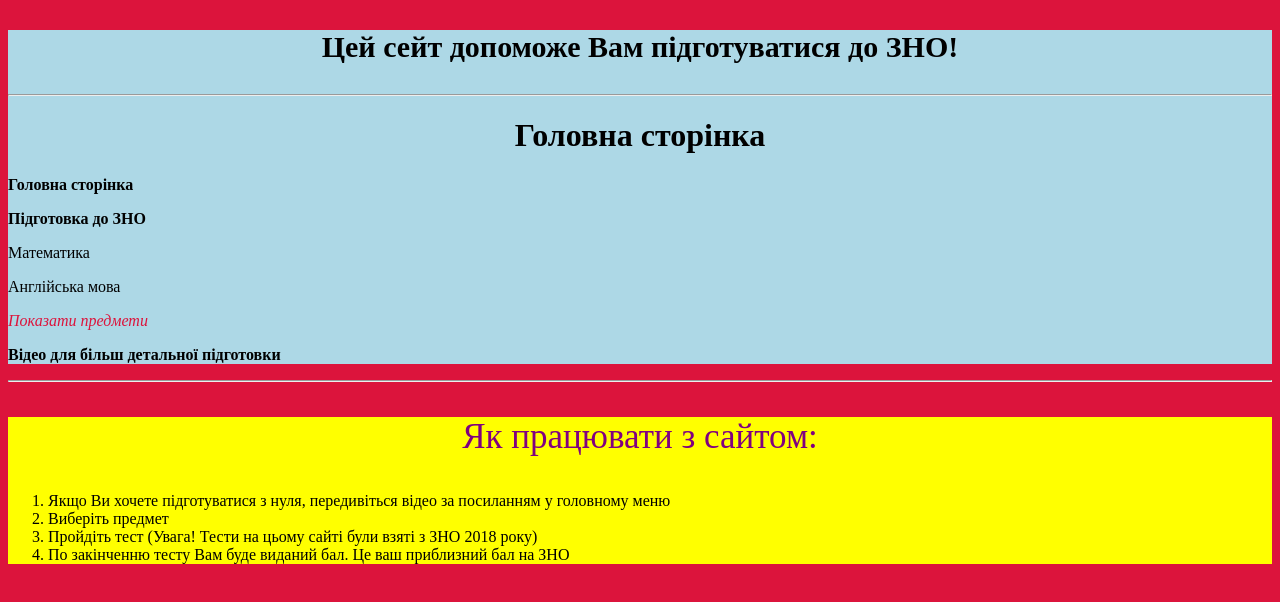
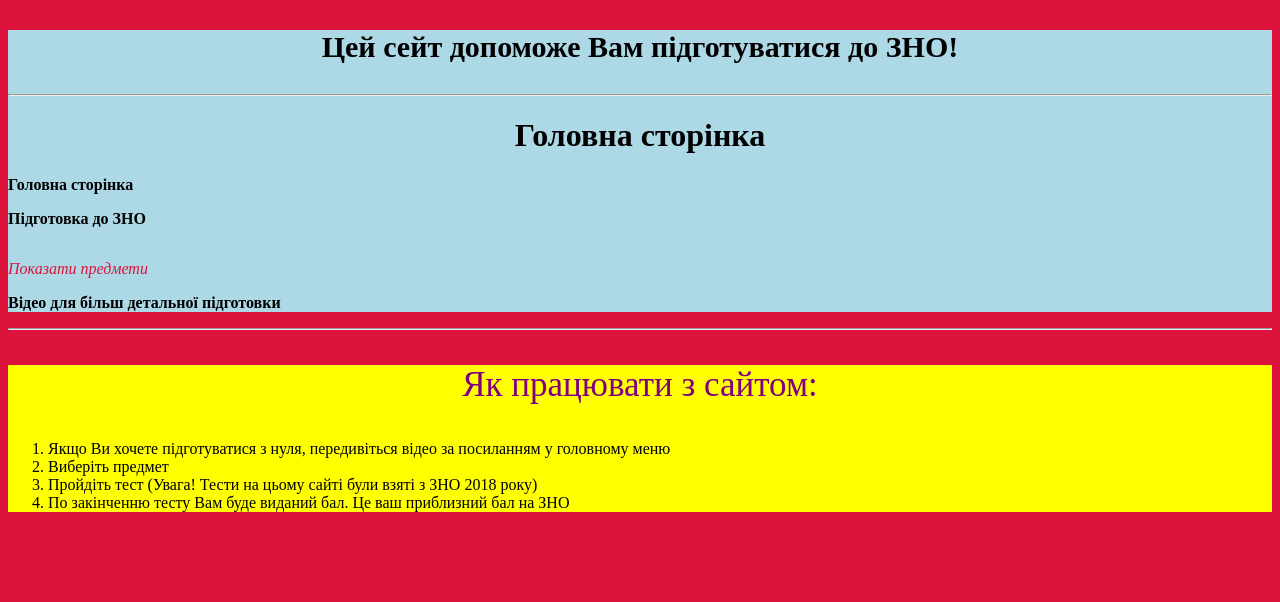
Before and after one commit to SergeMa/SergeyMak.github.io, a plain HTML site: page index.html in a window 1280 px wide. Both pictures are taken after a click on the icon "Показати предмети". Drawn offline with Linux system fonts and the light colour scheme.

Commit message:
Update index.html

```diff
--- a/index.html
+++ b/index.html
@@ -13,13 +13,13 @@
     <p a href="#" id="pg3"><b>Відео для більш детальної підготовки</b></p>
         <script type="text/javascript">
       document.getElementById("subs").onclick= function (el){
-        if (document.getElementById("sub1").style.fontSize == "0 px"){
-          document.getElementById("sub1").style.fontSize = "20 px";
-          document.getElementById("sub2").style.fontSize = "20 px";
+        if (document.getElementById("sub1").style.fontSize == "0px"){
+          document.getElementById("sub1").style.fontSize = "20px";
+          document.getElementById("sub2").style.fontSize = "20px";
         }
         else{
-        document.getElementById("sub1").style.fontSize = "0 px";
-        document.getElementById("sub2").style.fontSize = "0 px";
+        document.getElementById("sub1").style.fontSize = "0px";
+        document.getElementById("sub2").style.fontSize = "0px";
         }
       }
     </script>
```
